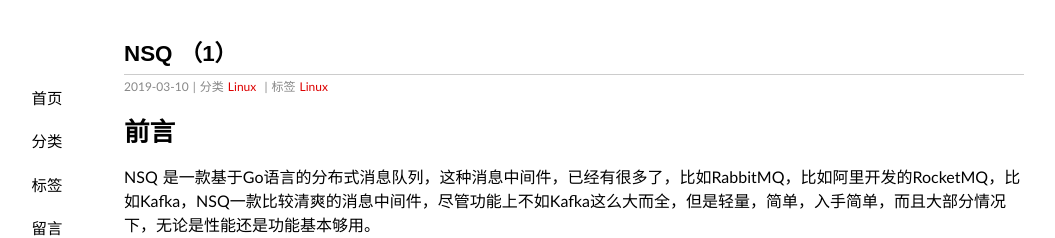
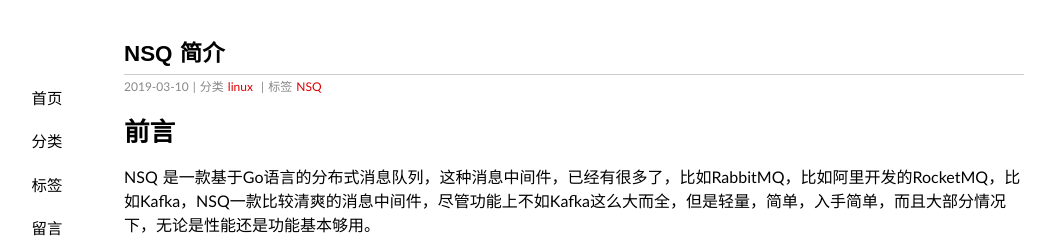
Before and after one commit to Bean-Li/Bean-Li.github.io, a Jekyll site: the page built from _posts/2019-03-10-nsq-1.md, in a window 1280 px wide and 900 px high. Shown: the top 238 px of the window, without its empty margins (66-1121 px from the left). Built offline with Jekyll 4.4.1, drawn with Linux system fonts in a browser that asks for light colours; some web fonts are replaced.

Commit message:
change catagory of nsq

```diff
--- a/_posts/2019-03-10-nsq-1.md
+++ b/_posts/2019-03-10-nsq-1.md
@@ -1,9 +1,9 @@
 ---
 layout: post
-title: NSQ （1）
+title: NSQ 简介
 date: 2019-03-10 13:12:40
-categories: Linux
-tag: Linux
+categories: linux
+tag: NSQ
 excerpt: NSQ系列第一篇
 ---
 
```
